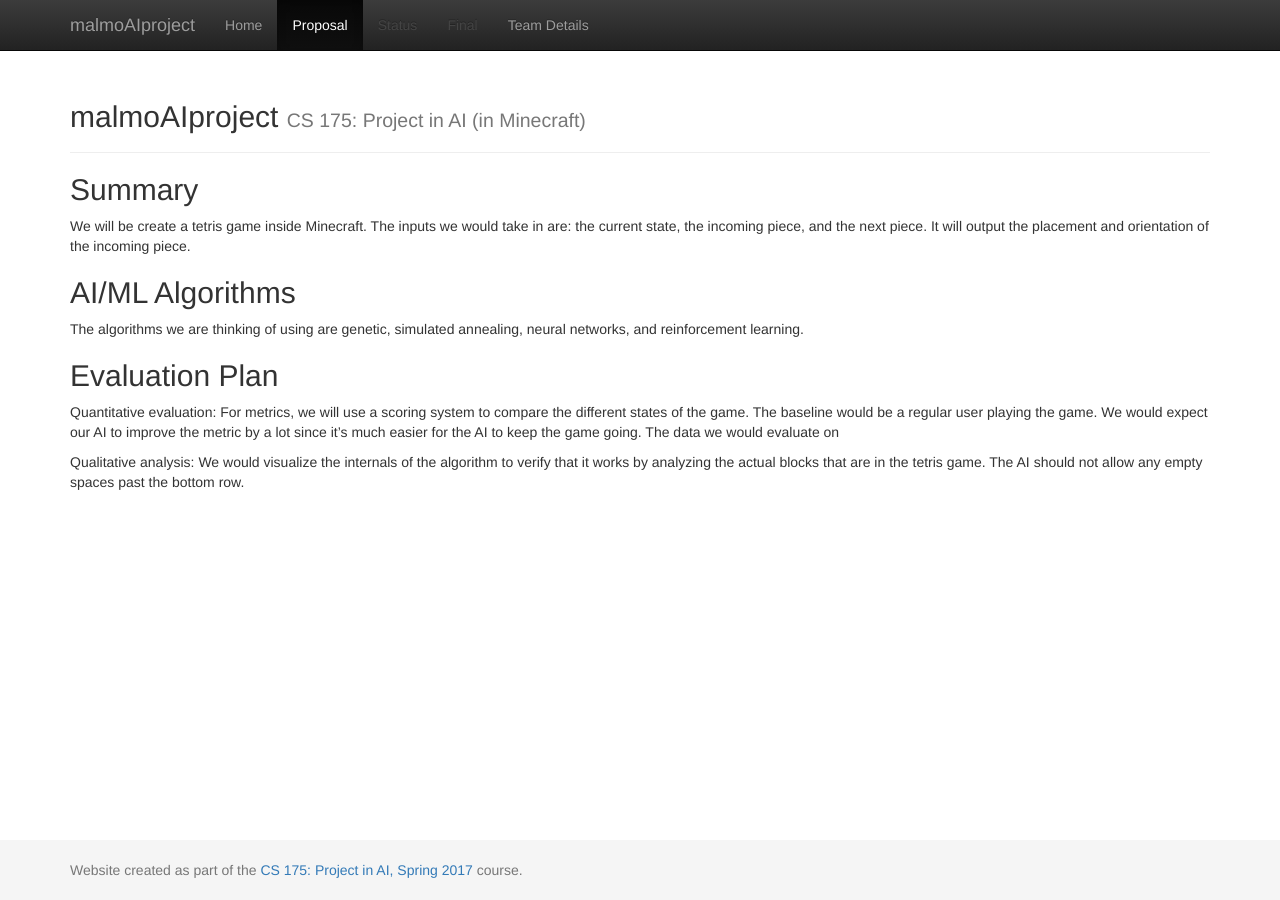
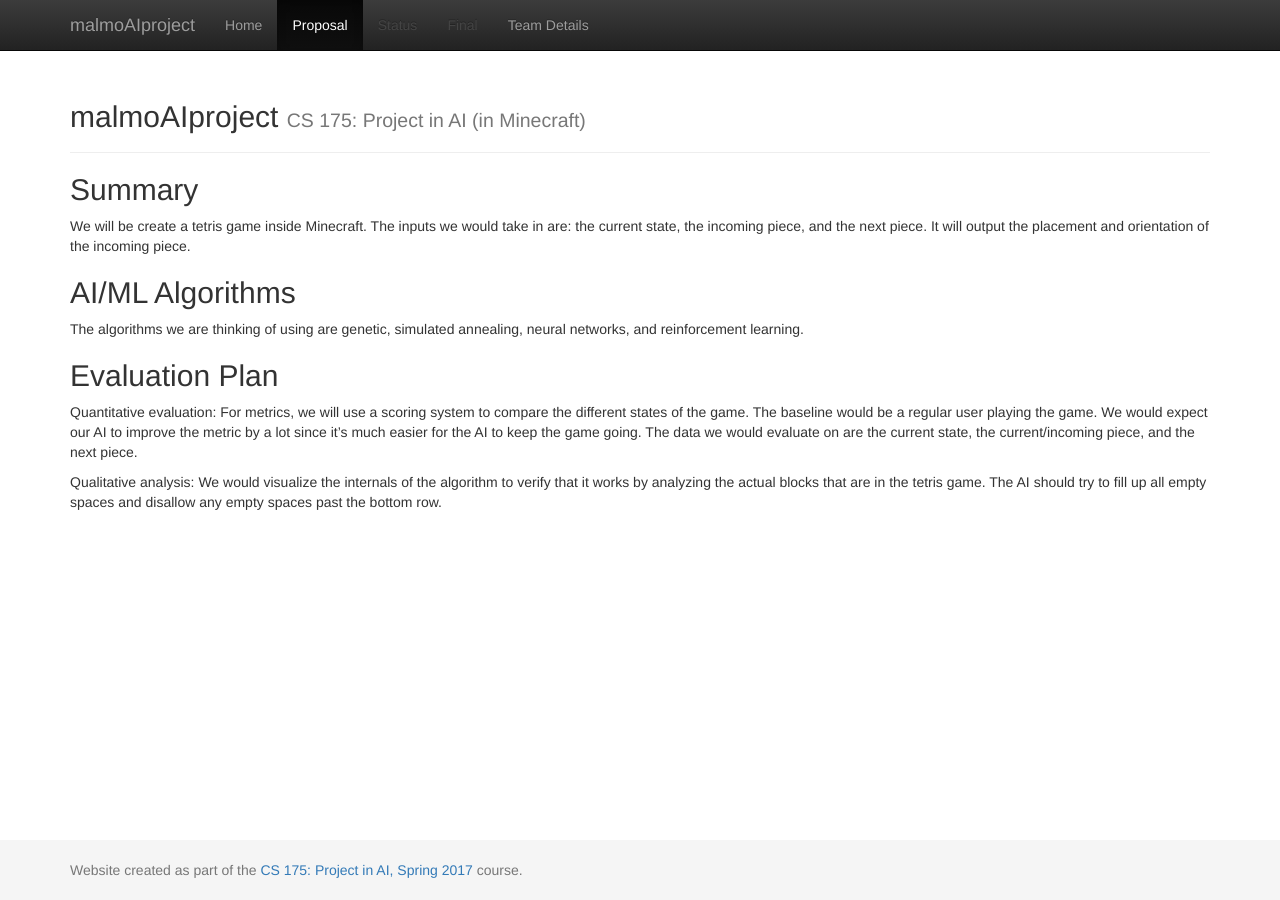
Before and after one commit to julia-tong/Maltris, a Jekyll site: the page built from docs/proposal.md, in a window 1280 px wide. Built offline with Jekyll 4.4.1, drawn with Linux system fonts in a browser that asks for light colours.

Commit message:
updated evaluation plan

```diff
--- a/docs/proposal.md
+++ b/docs/proposal.md
@@ -9,6 +9,6 @@ We will be create a tetris game inside Minecraft. The inputs we would take in ar
 The algorithms we are thinking of using are genetic, simulated annealing, neural networks, and reinforcement learning.
 
 ## Evaluation Plan
-Quantitative evaluation: For metrics, we will use a scoring system to compare the different states of the game. The baseline would be a regular user playing the game. We would expect our AI to improve the metric by a lot since it's much easier for the AI to keep the game going. The data we would evaluate on
+Quantitative evaluation: For metrics, we will use a scoring system to compare the different states of the game. The baseline would be a regular user playing the game. We would expect our AI to improve the metric by a lot since it's much easier for the AI to keep the game going. The data we would evaluate on are the current state, the current/incoming piece, and the next piece.
 
-Qualitative analysis: We would visualize the internals of the algorithm to verify that it works by analyzing the actual blocks that are in the tetris game. The AI should not allow any empty spaces past the bottom row.
+Qualitative analysis: We would visualize the internals of the algorithm to verify that it works by analyzing the actual blocks that are in the tetris game. The AI should try to fill up all empty spaces and disallow any empty spaces past the bottom row.
```
